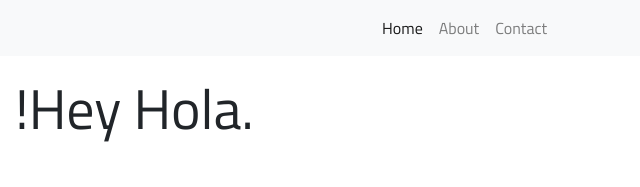
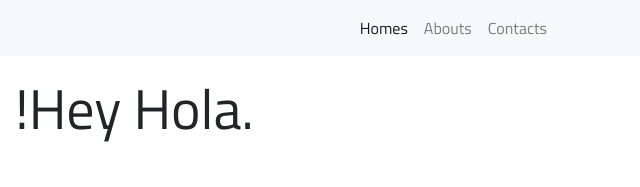
Before and after one commit to ojitoslanda/Website-Bootstrap4, a plain HTML site: page index.html in a window 1280 px wide. Shown: the top 187 px of the page, 640-1280 px from the left. Drawn offline with nearby package versions, Linux system fonts and the light colour scheme.

Commit message:
Cambios ligeros

```diff
--- a/index.html
+++ b/index.html
@@ -24,13 +24,13 @@
             <div class="collapse navbar-collapse" id="navbarNav">
                 <ul class="navbar-nav ml-auto">
                 <li class="nav-item active">
-                    <a class="nav-link" href="#Home">Home</a>
+                    <a class="nav-link" href="#Home">Homes</a>
                 </li>
                 <li class="nav-item">
-                    <a class="nav-link" href="#Info-one">About</a>
+                    <a class="nav-link" href="#Info-one">Abouts</a>
                 </li>
                 <li class="nav-item">
-                    <a class="nav-link" href="#contact">Contact</a>
+                    <a class="nav-link" href="#contact">Contacts</a>
                 </li>
                 </ul>
             </div>
```
